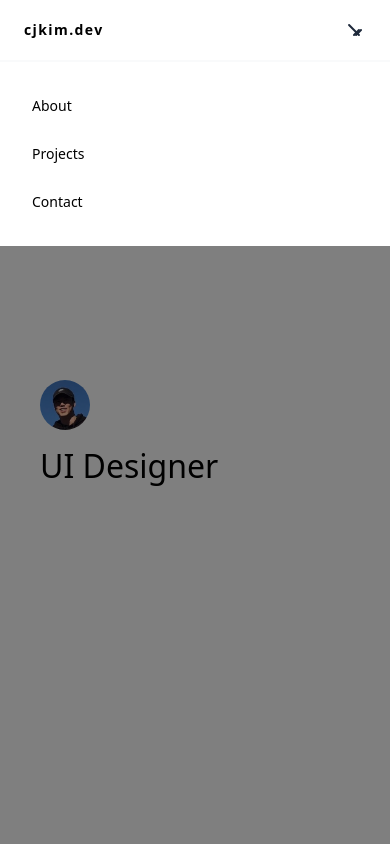
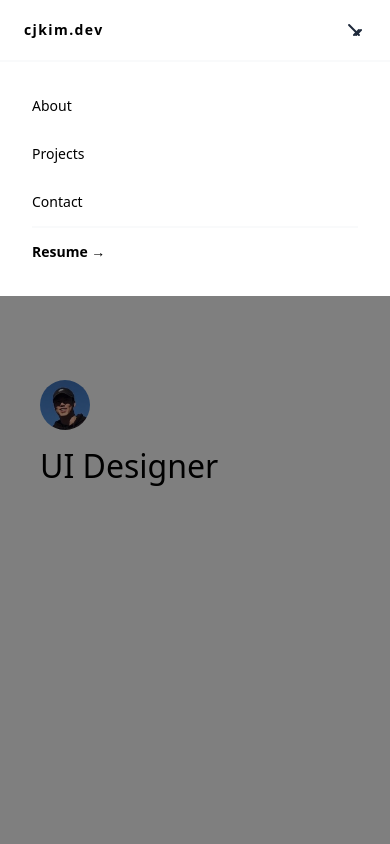
Before and after one commit to cjoak1028/cjoak1028.github.io, a React (Vite) app: page / in a window 390 px wide. Both pictures are taken after a click on the button "Menu". Shown: the top 844 px of the page. Built offline with nearby package versions, Linux system fonts and the light colour scheme.

Commit message:
Added resume link to mobile menu

```diff
--- a/src/App.jsx
+++ b/src/App.jsx
@@ -1,5 +1,4 @@
 import Header from "./components/Header/Header";
-import Banner from "./components/Shared/Banner";
 import Hero from "./components/Hero/Hero";
 import About from "./components/About/About";
 import Projects from "./components/Projects/Projects";
@@ -11,7 +10,6 @@ function App() {
     <div className="font-sans">
       <div className="sticky top-0 z-10">
         <Header />
-        <Banner />
       </div>
       <Hero />
       <main className="px-6 flex flex-col items-center">
--- a/src/components/Header/Header.jsx
+++ b/src/components/Header/Header.jsx
@@ -2,6 +2,7 @@ import { useState, useRef } from "react";
 import NavLink from "./NavLink";
 import HamburgerButton from "./HamburgerButton";
 import MobileMenu from "./MobileMenu";
+import Banner from "./Banner";
 import LogoImage from "../../assets/logo-profile.jpg";
 
 const Header = ({ navLinks = ["About", "Projects", "Contact"] }) => {
@@ -49,6 +50,7 @@ const Header = ({ navLinks = ["About", "Projects", "Contact"] }) => {
         </nav>
         <HamburgerButton onClick={handleMenuState} isOpen={isButtonOpen} />
       </div>
+      <Banner />
       <MobileMenu
         isMenuOpen={isMenuOpen}
         navLinks={navLinks}
--- a/src/components/Header/MobileMenu.jsx
+++ b/src/components/Header/MobileMenu.jsx
@@ -1,4 +1,5 @@
 import NavLink from "./NavLink";
+import Divider from "../Shared/Divider";
 
 const MobileMenu = ({ isMenuOpen, navLinks, overlayRef, handleMenuState }) => {
   return (
@@ -8,7 +9,7 @@ const MobileMenu = ({ isMenuOpen, navLinks, overlayRef, handleMenuState }) => {
         className="h-full bg-black/50 z-10 fixed top-[3.75rem] left-0 w-full sm:hidden opacity-0 transition-opacity duration-300"
         onClick={handleMenuState}
       >
-        <span className="h-0.5 w-full bg-gray-50 block"></span>
+        <Divider />
         <nav className="bg-white p-8" onClick={(e) => e.stopPropagation()}>
           <ul className="flex flex-col font-medium -mt-3 -mb-3">
             {navLinks.map((link, index) => (
@@ -16,6 +17,15 @@ const MobileMenu = ({ isMenuOpen, navLinks, overlayRef, handleMenuState }) => {
                 <NavLink label={link} />
               </li>
             ))}
+            <Divider />
+            <li>
+              <a className="py-3 sm:px-4 sm:py-0 hover:opacity-60 cursor-pointer transition-opacity inline-block group font-bold">
+                Resume{" "}
+                <span className="inline-block transition-transform transform group-hover:translate-x-2">
+                  &rarr;
+                </span>
+              </a>
+            </li>
           </ul>
         </nav>
       </div>
--- /dev/null
+++ b/src/components/Shared/Divider.jsx
@@ -0,0 +1,5 @@
+const Divider = () => {
+  return <span className="h-0.5 w-full bg-gray-50 block"></span>;
+};
+
+export default Divider;
```
Also changed, not shown: src/components/Header/Banner.jsx (renamed from src/components/Shared/Banner.jsx).
